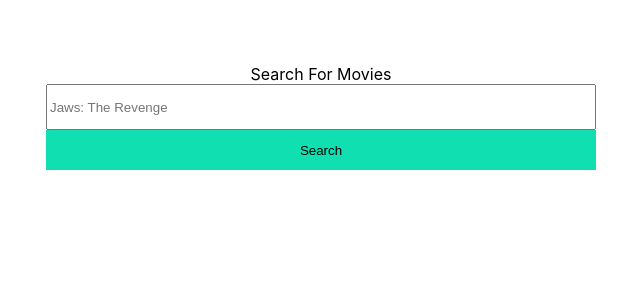
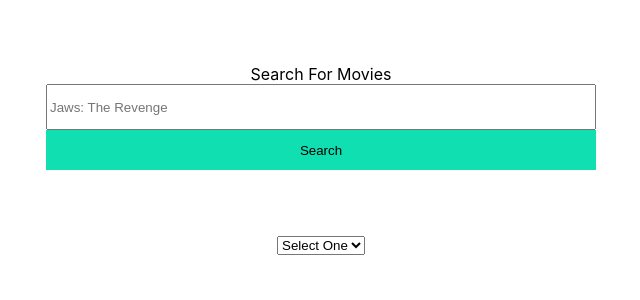
Before and after one commit to pacalabre/react-movie-search, a React (Create React App) app: page / in a window 1280 px wide. Shown: the top 300 px of the page, without its empty margins (319-959 px from the left). Built offline with nearby package versions, Linux system fonts and the light colour scheme.

Commit message:
Added movie dropdown and made accessible by adding alt tag when displaying the poster.

```diff
--- a/src/App.js
+++ b/src/App.js
@@ -1,12 +1,25 @@
 import "./App.css";
-import { useState } from "react";
+import { useState, useEffect } from "react";
 import { MovieSearch } from "./MovieSearch/MovieSearch";
+import { MovieDropdown } from "./MovieDropdown/MovieDropdown";
 
 function App() {
   const [movies, setMovies] = useState([]);
+  const [selectedMovie, setSelectedMovie] = useState({ name: "", poster: "" });
+
+  useEffect(() => {
+    console.log("use effect", selectedMovie);
+  }, [selectedMovie]);
   return (
     <main className="App">
-      <MovieSearch movies={movies} setMovies={setMovies} />
+      <MovieSearch setMovies={setMovies} />
+      <MovieDropdown movies={movies} setSelectedMovie={setSelectedMovie} />
+      {selectedMovie.name.length > 0 && (
+        <img
+          alt={`${selectedMovie.name} movie poster`}
+          src={selectedMovie.poster}
+        />
+      )}
     </main>
   );
 }
--- /dev/null
+++ b/src/MovieDropdown/MovieDropdown.js
@@ -0,0 +1,27 @@
+import "./MovieDropdown.css";
+
+export function MovieDropdown({ movies, selectedMovie, setSelectedMovie }) {
+  return (
+    <section>
+      <select
+        onChange={(event) => {
+          event.preventDefault();
+          setSelectedMovie((prevState) => ({
+            ...prevState,
+            name: event.target.value,
+            poster: event.target.selectedOptions[0].dataset.poster,
+          }));
+        }}
+      >
+        <option>Select One</option>
+        {movies.map((movie) => {
+          return (
+            <option key={movie.imdbID} data-poster={movie.Poster}>
+              {movie.Title}
+            </option>
+          );
+        })}
+      </select>
+    </section>
+  );
+}
--- a/src/MovieSearch/MovieSearch.js
+++ b/src/MovieSearch/MovieSearch.js
@@ -1,7 +1,7 @@
 import "./MovieSearch.css";
 import { useState } from "react";
 
-export function MovieSearch({ movies, setMovies }) {
+export function MovieSearch({ setMovies }) {
   const [searchTerm, setSearchTerm] = useState("");
   const API_URL = `https://www.omdbapi.com/?s=${searchTerm}&apikey=902755be`;
 
```
Also changed, not shown: src/MovieDropdown/MovieDropdown.css (added).
